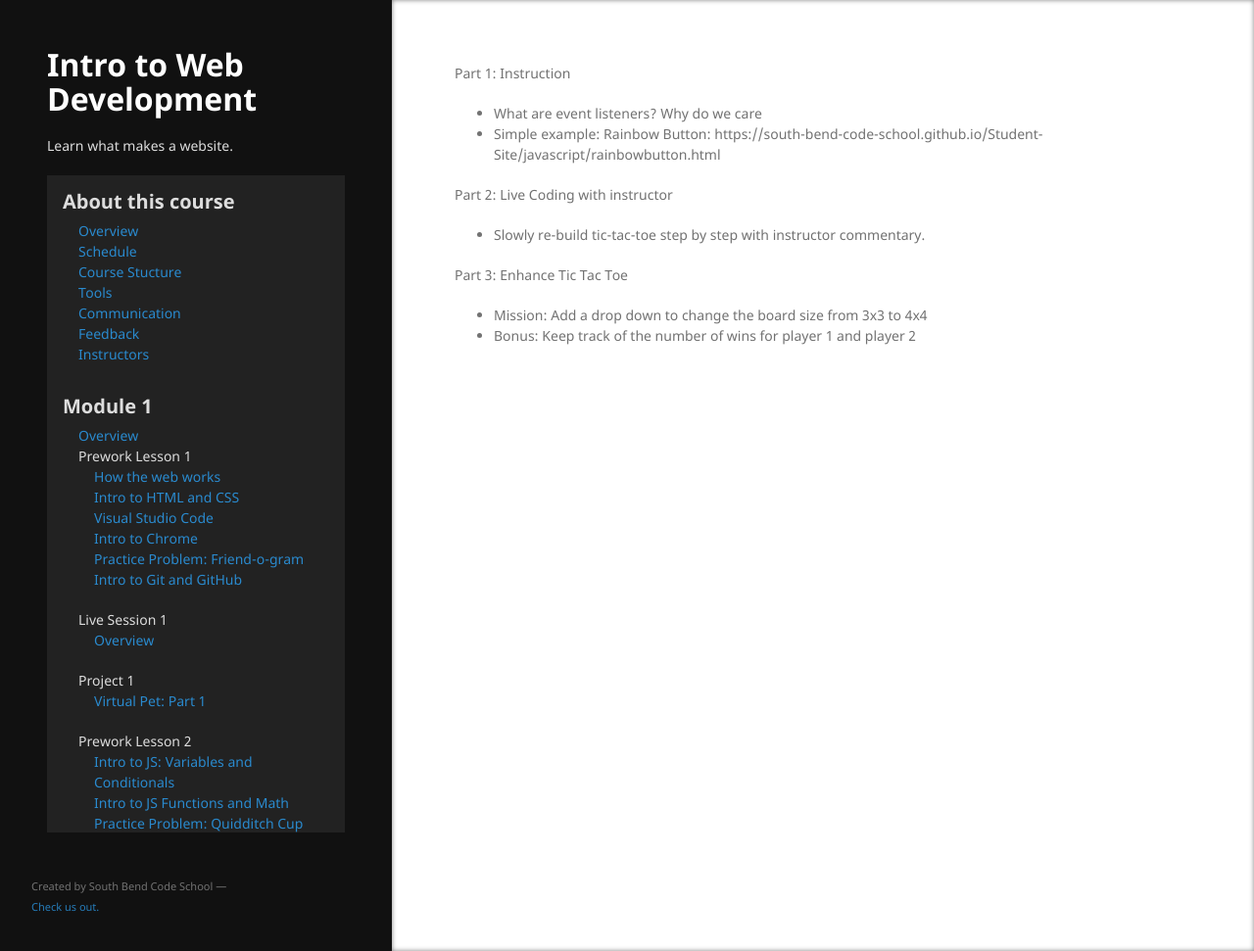
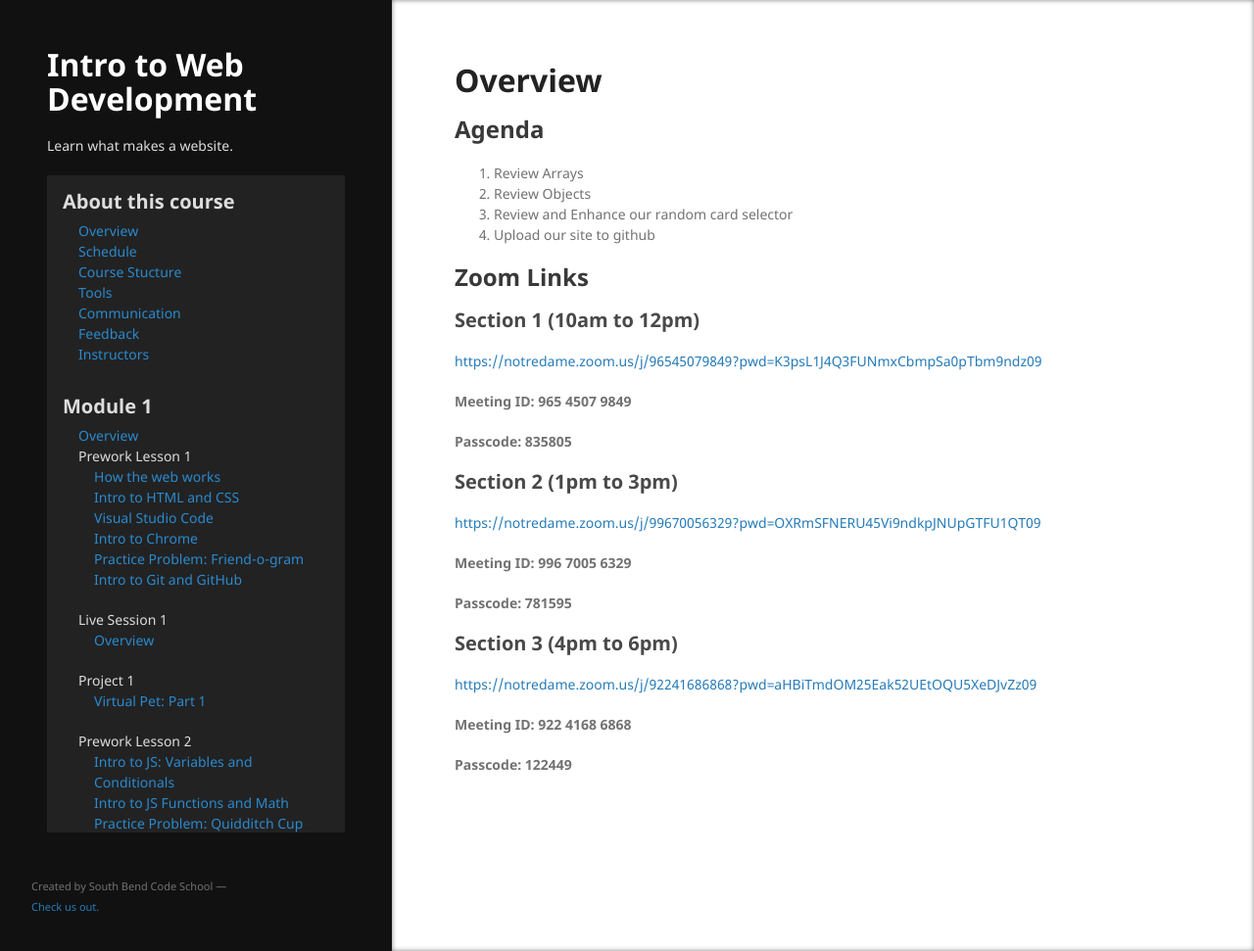
Before and after one commit to south-bend-code-works/intro-to-web-dev, a Jekyll site: the page built from lessons/module2/live_session_1.md, in a window 1280 px wide and 971 px high. Shown: the whole window at 98% size. Built offline with Jekyll 4.4.1, drawn with Linux system fonts in a browser that asks for light colours; our own code applies the rules of GitHub Pages for plain Markdown files.

Commit message:
Updated live_session_1.md, fixed small typos

```diff
--- a/lessons/module2/live_session_1.md
+++ b/lessons/module2/live_session_1.md
@@ -2,13 +2,34 @@
 layout: default
 ---
 
-Part 1: Instruction
-* What are event listeners?  Why do we care
-* Simple example: Rainbow Button: https://south-bend-code-school.github.io/Student-Site/javascript/rainbowbutton.html
+# Overview
 
-Part 2: Live Coding with instructor
-* Slowly re-build tic-tac-toe step by step with instructor commentary.
+## Agenda
+1. Review Arrays
+2. Review Objects
+3. Review and Enhance our random card selector
+4. Upload our site to github
 
-Part 3: Enhance Tic Tac Toe
-* Mission: Add a drop down to change the board size from 3x3 to 4x4
-* Bonus: Keep track of the number of wins for player 1 and player 2
+## Zoom Links
+
+### Section 1 (10am to 12pm)
+<https://notredame.zoom.us/j/96545079849?pwd=K3psL1J4Q3FUNmxCbmpSa0pTbm9ndz09>
+
+**Meeting ID: 965 4507 9849**
+
+**Passcode: 835805**
+
+
+### Section 2 (1pm to 3pm)
+<https://notredame.zoom.us/j/99670056329?pwd=OXRmSFNERU45Vi9ndkpJNUpGTFU1QT09>
+
+**Meeting ID: 996 7005 6329**
+
+**Passcode: 781595**
+
+### Section 3 (4pm to 6pm)
+<https://notredame.zoom.us/j/92241686868?pwd=aHBiTmdOM25Eak52UEtOQU5XeDJvZz09>
+
+**Meeting ID: 922 4168 6868**
+
+**Passcode: 122449**
```
Also changed, not shown: lessons/module2/intro_to_js_objects.md (+1 -1 lines).
